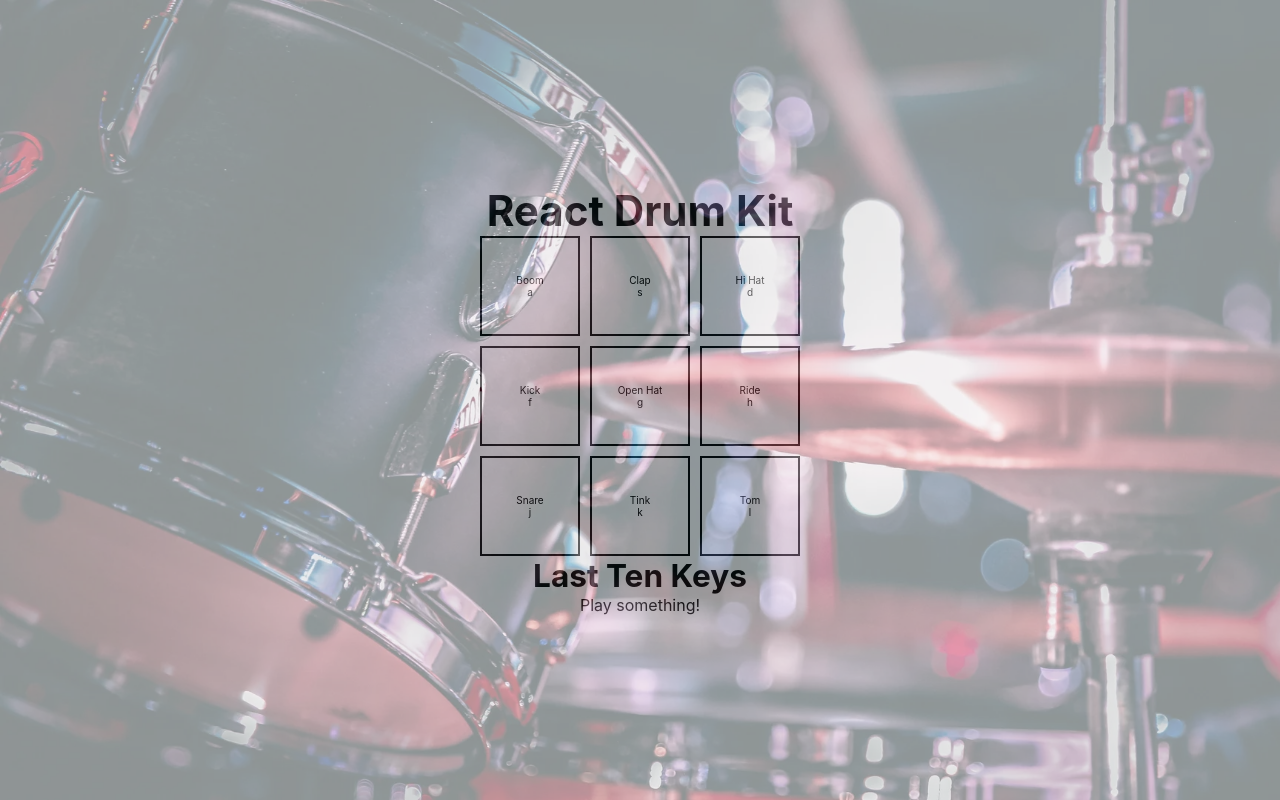
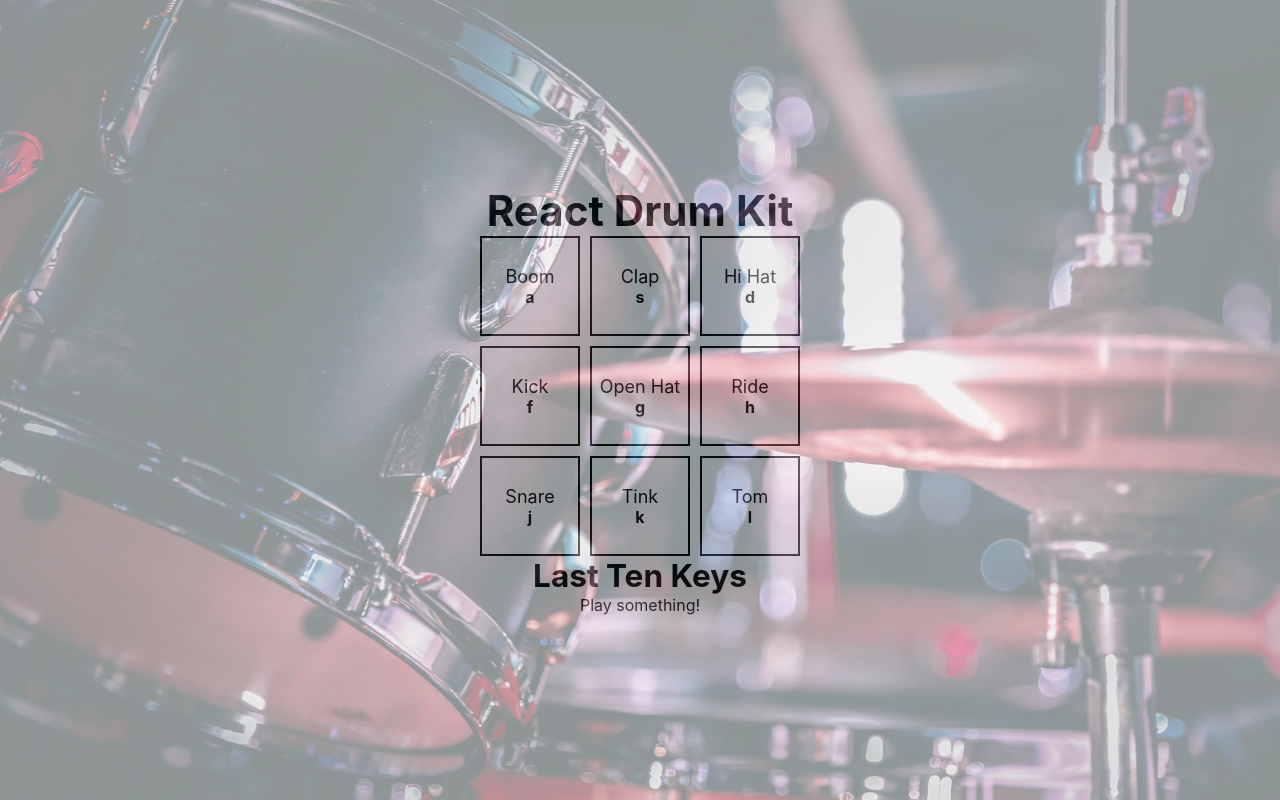
Before and after one commit to nevtay/React-Drum-Kit, a React (Create React App) app: page / in a window 1280 px wide. Built offline with nearby package versions, Linux system fonts and the light colour scheme; data requests are answered from the project's data file.

Commit message:
Latest compiled scss

```diff
--- a/src/styles/main.css
+++ b/src/styles/main.css
@@ -69,6 +69,15 @@ h4 {
     min-width: 10rem;
   }
 }
+.instrument-name {
+  font-size: 1.8rem;
+}
+
+.instrument-key {
+  font-size: 1.6rem;
+  font-weight: 700;
+}
+
 .container {
   display: flex;
   flex-flow: column wrap;
```
